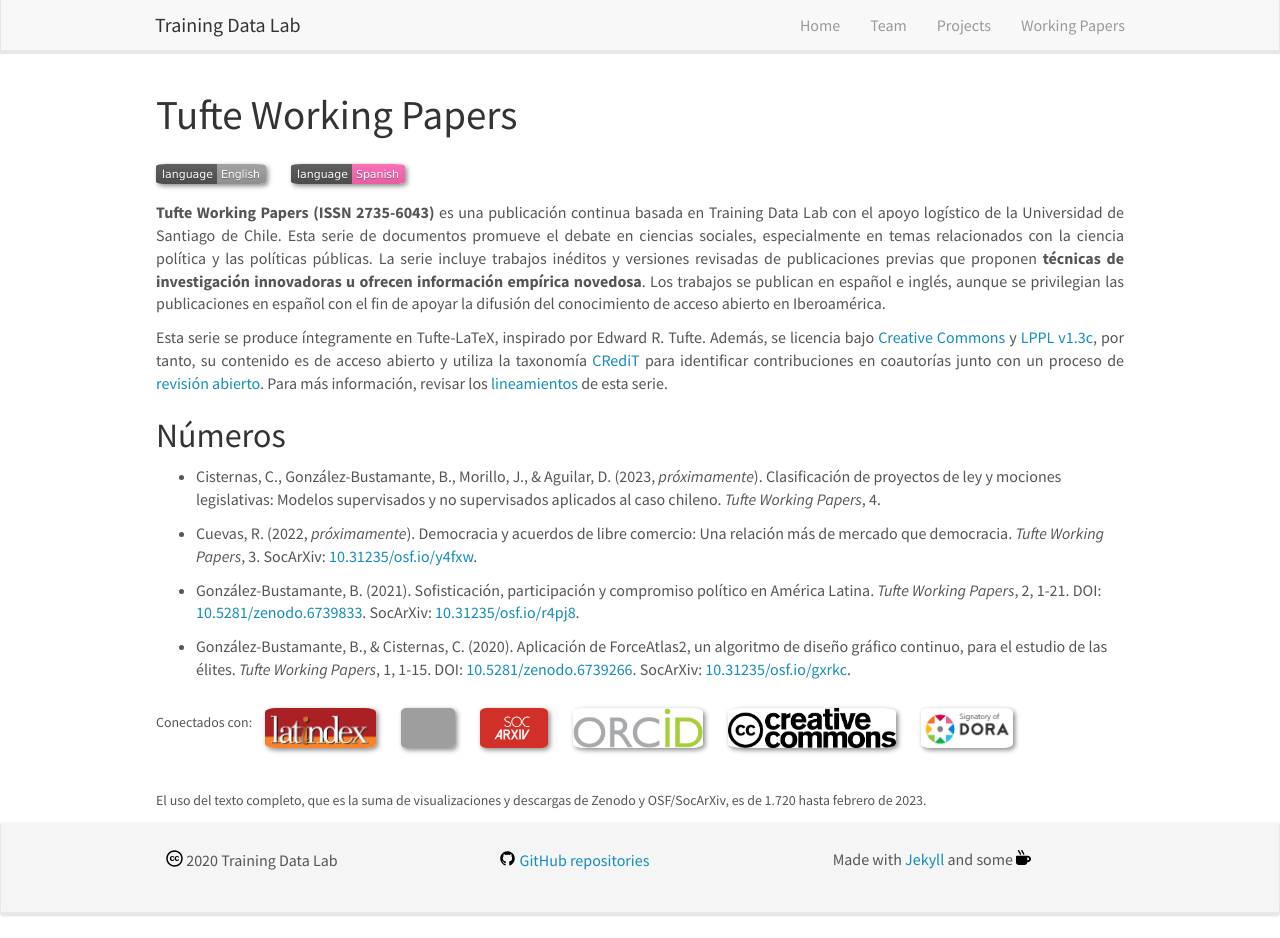
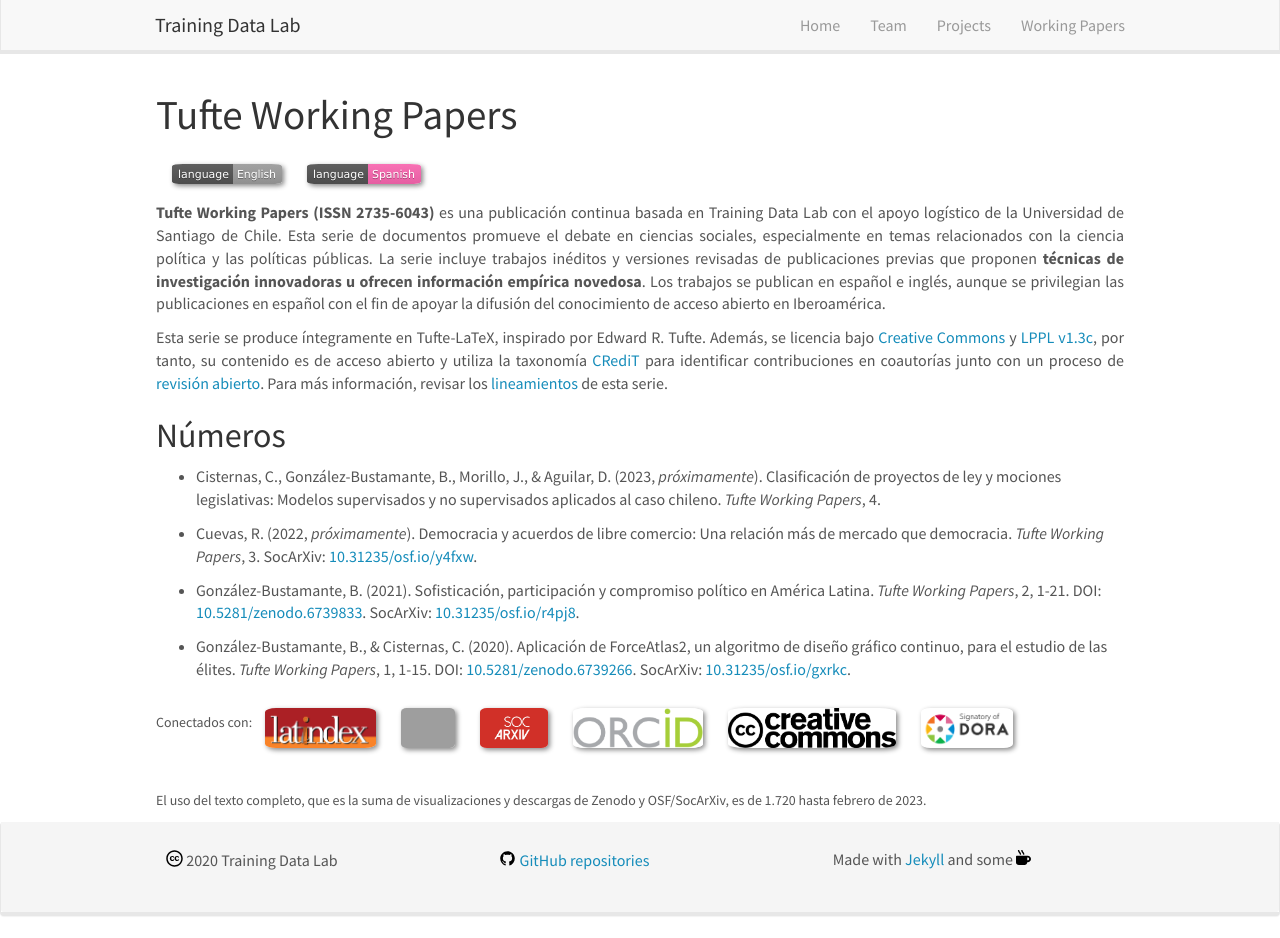
Before and after one commit to training-datalab/old-training-datalab.com, a Jekyll site: the page built from _pages/tufte-working-papers-spanish.md, in a window 1280 px wide and 938 px high. Built offline with Jekyll 4.4.1, drawn with Linux system fonts in a browser that asks for light colours; nearby versions of some CDN libraries.

Commit message:
Update tufte-working-papers-spanish.md

```diff
--- a/_pages/tufte-working-papers-spanish.md
+++ b/_pages/tufte-working-papers-spanish.md
@@ -8,7 +8,9 @@
 
 # Tufte Working Papers
 
+<div id="textid" class="col-sm-12">
 [![English]({{ site.url }}{{ site.baseurl }}/badges/lang/english_inactive.svg)](https://training-datalab.com/tufte-working-papers) [![Spanish]({{ site.url }}{{ site.baseurl }}/badges/lang/spanish.svg)](https://training-datalab.com/tufte-working-papers-spanish)
+</div>
 
 <p align=" justify"><b>Tufte Working Papers (ISSN 2735-6043)</b> es una publicación continua basada en Training Data Lab con el apoyo logístico de la Universidad de Santiago de Chile. Esta serie de documentos promueve el debate en ciencias sociales, especialmente en temas relacionados con la ciencia política y las políticas públicas. La serie incluye trabajos inéditos y versiones revisadas de publicaciones previas que proponen <strong>técnicas de investigación innovadoras u ofrecen información empírica novedosa</strong>. Los trabajos se publican en español e inglés, aunque se privilegian las publicaciones en español con el fin de apoyar la difusión del conocimiento de acceso abierto en Iberoamérica.</p>
 
```
